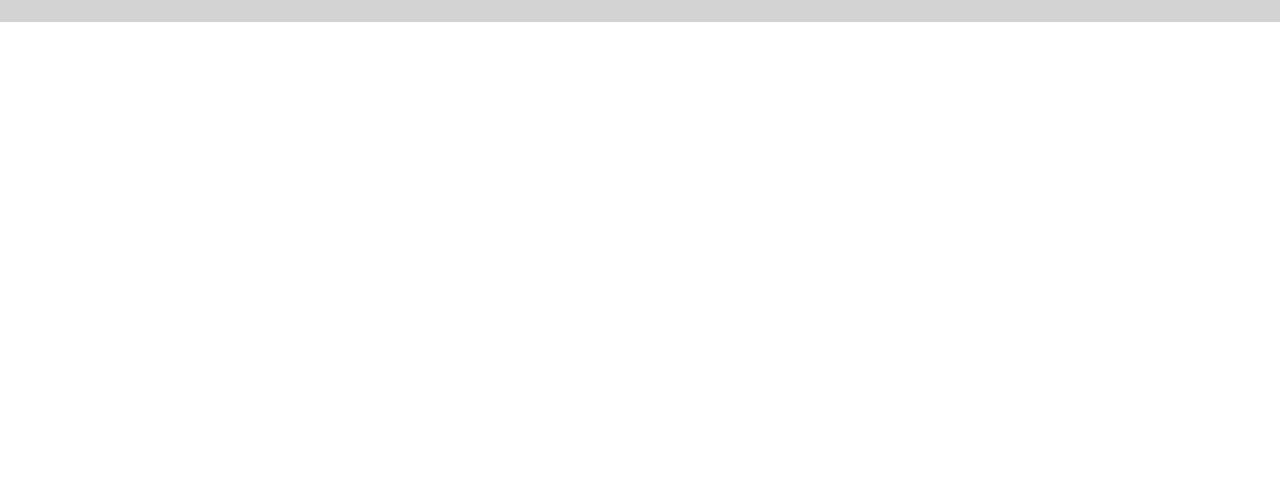
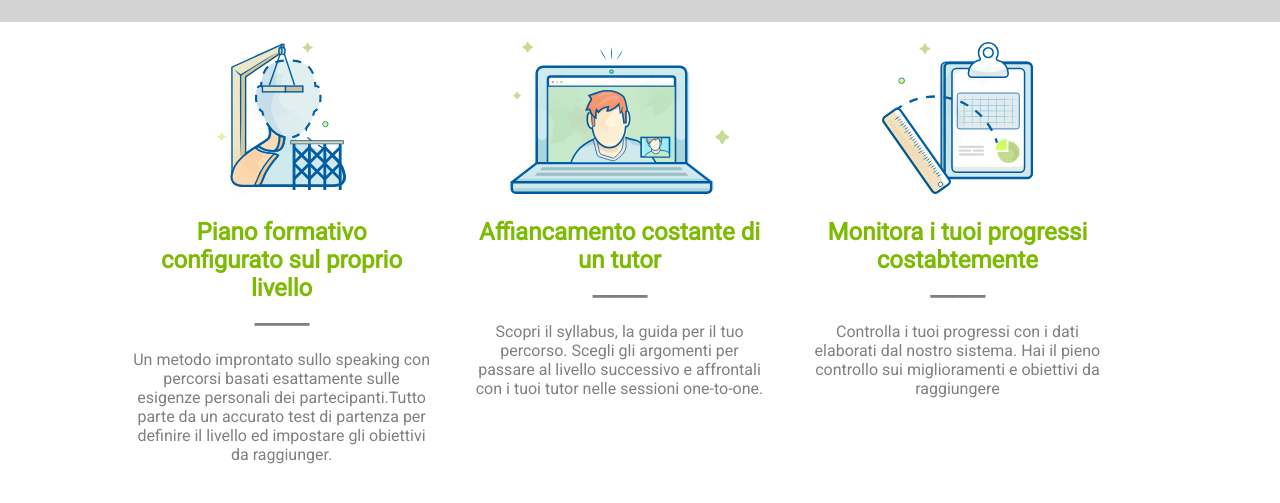
Before and after one commit to AndreaDex/htmlcss-fluentify, a plain HTML site: page index.html in a window 1280 px wide. Shown: the part 575-1078 px from the top of the page. Before the commit the page ends 800 px from the top, so only its background shows below. Drawn offline with Linux system fonts and the light colour scheme.

Commit message:
complete mid section

```diff
--- a/asset/css/style.css
+++ b/asset/css/style.css
@@ -12,6 +12,7 @@ body{
 p{
     color: rgba(128, 128, 128, 1);
 }
+
 
 
 
@@ -84,6 +85,7 @@ header{
     background-size: 1000px;
     background-repeat: no-repeat;
     background-position: 113% 116%;
+    position: relative;
 }
 
 /* Nav bar Style */
@@ -145,8 +147,33 @@ h1{
 /*****
 Main style
 *****/
-
+/* top section style */
 .top_section{
     text-align: center;
     padding: 25px 0;
 }
+
+/* mid section style */
+.col{
+    height: 500px;
+    width: 30%;
+    margin-right: 3%;
+    text-align: center;
+    padding: 20px 5px;
+}
+
+.col>img{
+    height: 33%;
+}
+
+.col > h2{
+    margin: 20px 0;
+    color: rgba(124, 187, 2, 1);
+}
+
+.col>h2::after{
+    content: "_____" ;
+    display: block;
+    color: rgba(128, 128, 128, 1);
+
+}
--- a/index.html
+++ b/index.html
@@ -56,10 +56,41 @@
 
     <!-- site main -->
     <main>
+        <!-- top section -->
         <section class="top_section bgc_gray">
             <h2>Le scuole di lingua tradizionali non sono efficaci</h2>
             <p>Solo un corso incentrato sulla Fluency può portare ad una soluzione definitiva concreta.</p>
         </section>
+        <!-- /top section -->
+
+        <!-- mid section -->
+        <div class="container clearfix">
+
+            <!-- colonna sinistra -->
+            <div class="col float">
+                <img src="./asset/img/profile.svg" alt="profilo stilizzato">
+                <h2>Piano formativo configurato sul proprio livello</h2>
+                <p>Un metodo improntato sullo speaking con percorsi basati esattamente sulle esigenze personali dei partecipanti.Tutto parte da un accurato test di partenza per definire il livello ed impostare gli obiettivi da raggiunger.</p>
+            </div>
+            <!-- /colonna sinistra -->
+
+           <!-- colonna centrale -->
+            <div class="col float">
+                <img src="./asset/img/computer.svg" alt="">
+                <h2>Affiancamento costante di un tutor</h2>
+                <p>Scopri il syllabus, la guida per il tuo percorso. Scegli gli argomenti per passare al livello successivo e affrontali con i tuoi tutor nelle sessioni one-to-one.</p>
+            </div>
+           <!-- /colonna centrale -->
+
+           <!-- colonna destra -->
+            <div class="col float">
+                <img src="./asset/img/doc.svg" alt="">
+                <h2>Monitora i tuoi progressi costabtemente</h2>
+                <p>Controlla i tuoi progressi con i dati elaborati dal nostro sistema. Hai il pieno controllo sui miglioramenti e obiettivi da raggiungere</p>
+            </div>
+           <!-- /colonna destra -->
+
+        </div>
     </main>
     <!-- /site main -->
 
```
